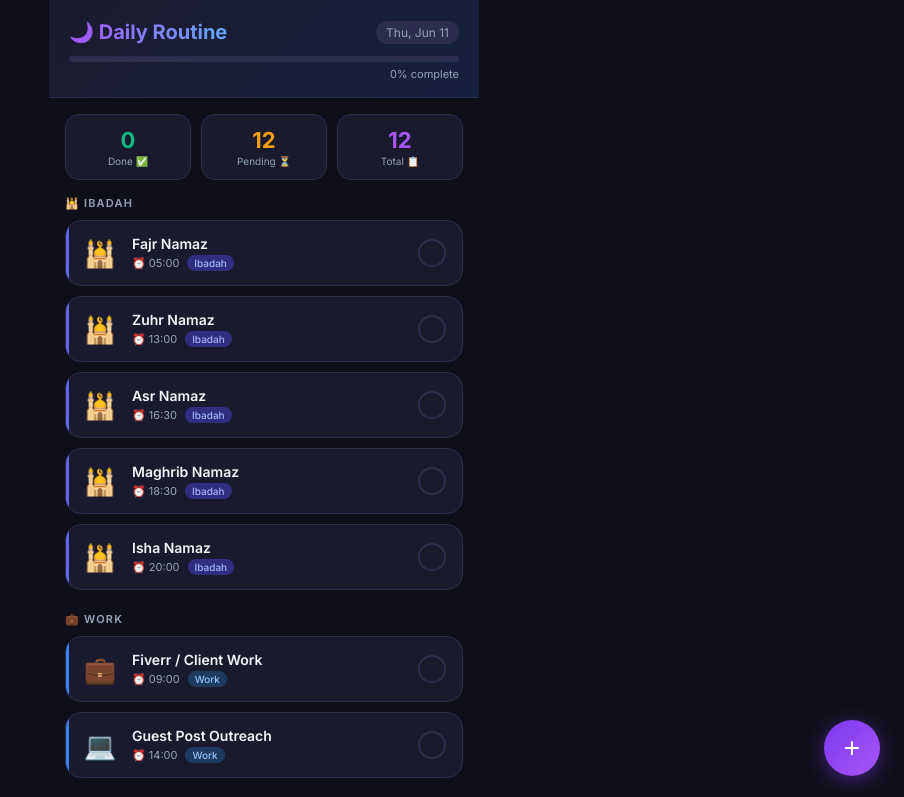
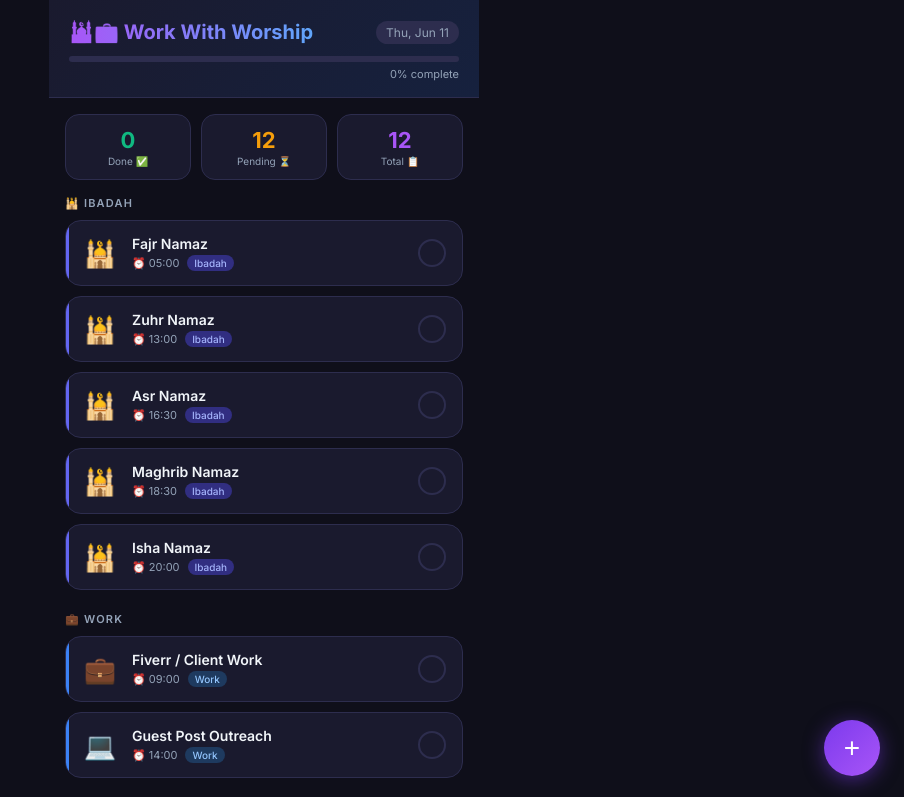
Before and after one commit to khanstylish72-cell/routine-app, a plain HTML site: page index.html in a window 1280 px wide. Shown: the top 797 px of the page, without its empty margins (376-1280 px from the left). Drawn offline with Linux system fonts and the light colour scheme.

Commit message:
Update index.html

```diff
--- a/index.html
+++ b/index.html
@@ -6,8 +6,8 @@
 <meta name="theme-color" content="#1a1a2e">
 <meta name="apple-mobile-web-app-capable" content="yes">
 <meta name="apple-mobile-web-app-status-bar-style" content="black-translucent">
-<meta name="apple-mobile-web-app-title" content="Daily Routine">
-<title>Daily Routine Reminder</title>
+<meta name="apple-mobile-web-app-title" content="Work With Worship">
+<title>Work With Worship</title>
 <link rel="manifest" href="manifest.json">
 <style>
   @import url('https://fonts.googleapis.com/css2?family=Inter:wght@300;400;500;600;700&display=swap');
@@ -413,7 +413,7 @@
 
 <div class="header">
   <div class="header-top">
-    <div class="app-title">🌙 Daily Routine</div>
+    <div class="app-title">🕌💼 Work With Worship</div>
     <div class="date-badge" id="dateDisplay">Today</div>
   </div>
   <div class="progress-bar-wrap">
@@ -656,4 +656,4 @@
   renderTasks();
 </script>
 </body>
-  </html>
+                        </html>
```
